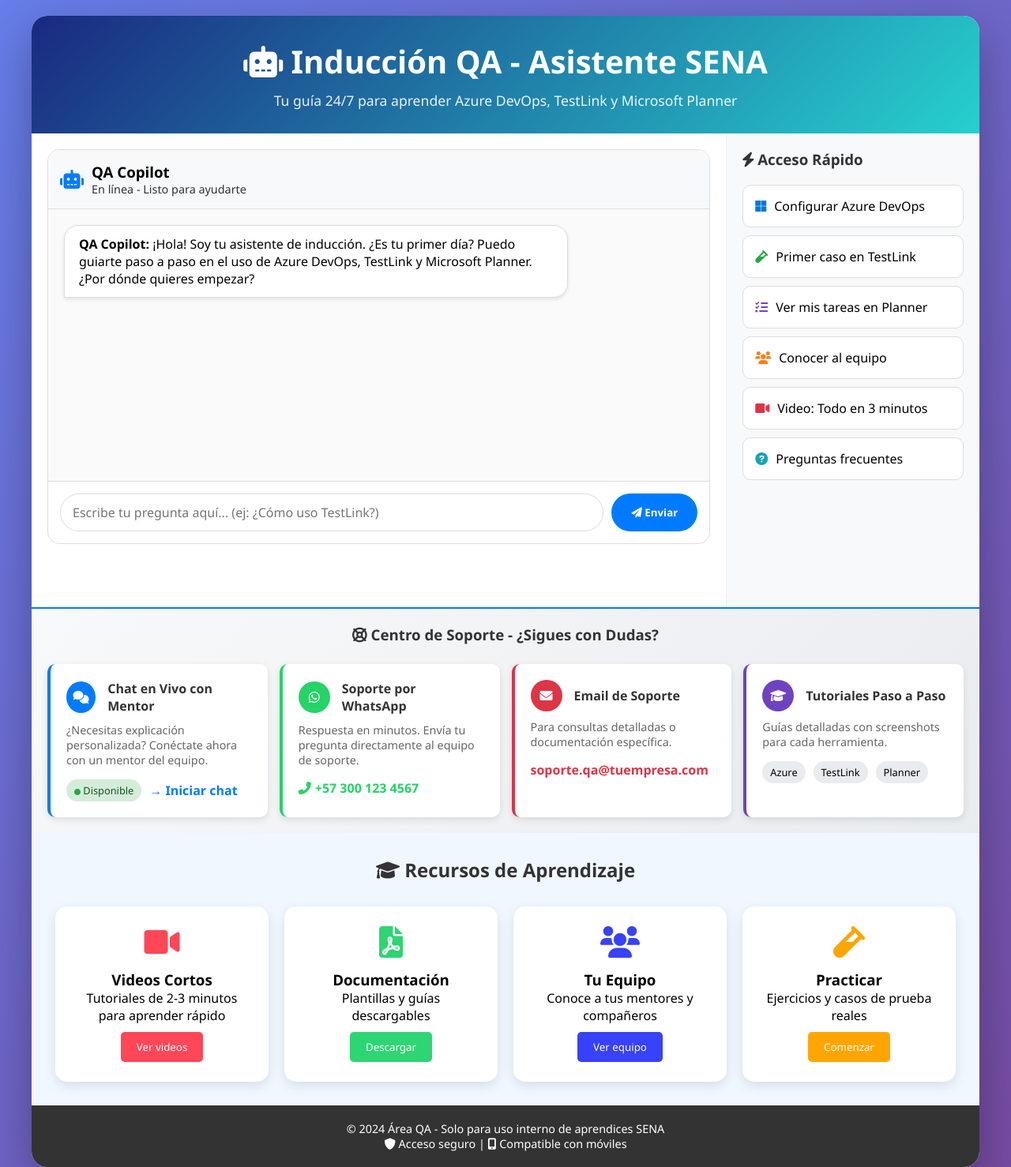
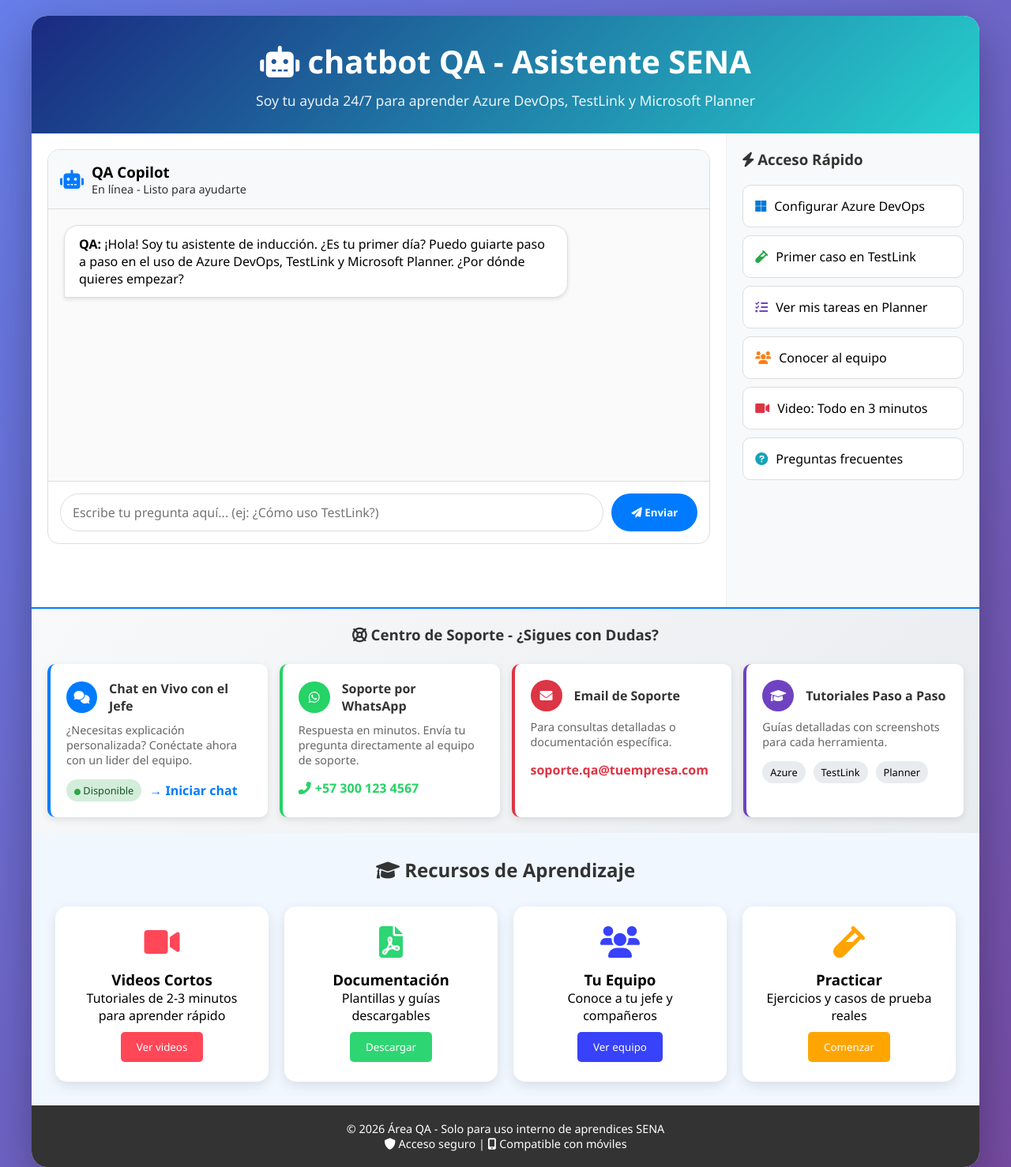
Before and after one commit to carolina253/induccion-qa-chatbot, a website: page index.html in a window 1280 px wide. Shown: the top 1478 px of the page at 79% size. Drawn offline with Linux system fonts and the light colour scheme.

Commit message:
Update index.html

```diff
--- a/index.html
+++ b/index.html
@@ -3,7 +3,7 @@
 <head>
     <meta charset="UTF-8">
     <meta name="viewport" content="width=device-width, initial-scale=1.0">
-    <title>🤖 Inducción QA - Asistente para Aprendices SENA</title>
+    <title>🤖 chatbot QA - Asistente para Aprendices SENA</title>
 
     <!-- Font Awesome para iconos -->
     <link rel="stylesheet" href="https://cdnjs.cloudflare.com/ajax/libs/font-awesome/6.0.0/css/all.min.css">
@@ -469,8 +469,8 @@
     <div class="container">
         <!-- Header -->
         <div class="header">
-            <h1><i class="fas fa-robot"></i> Inducción QA - Asistente SENA</h1>
-            <p>Tu guía 24/7 para aprender Azure DevOps, TestLink y Microsoft Planner</p>
+            <h1><i class="fas fa-robot"></i> chatbot QA - Asistente SENA</h1>
+            <p>Soy tu ayuda 24/7 para aprender Azure DevOps, TestLink y Microsoft Planner</p>
         </div>
 
         <!-- Main Content -->
@@ -488,7 +488,7 @@
                     <div class="messages" id="messages">
                         <!-- Mensaje de bienvenida -->
                         <div class="message bot-message">
-                            <strong>QA Copilot:</strong> ¡Hola! Soy tu asistente de inducción. ¿Es tu primer día? Puedo guiarte paso a paso en el uso de Azure DevOps, TestLink y Microsoft Planner. ¿Por dónde quieres empezar?
+                            <strong>QA:</strong> ¡Hola! Soy tu asistente de inducción. ¿Es tu primer día? Puedo guiarte paso a paso en el uso de Azure DevOps, TestLink y Microsoft Planner. ¿Por dónde quieres empezar?
                         </div>
                     </div>
                     <div class="input-area">
@@ -541,10 +541,10 @@
                         <div style="background: #007bff; color: white; width: 40px; height: 40px; border-radius: 50%; display: flex; align-items: center; justify-content: center;">
                             <i class="fas fa-comments"></i>
                         </div>
-                        <h4 style="margin: 0; color: #333;">Chat en Vivo con Mentor</h4>
+                        <h4 style="margin: 0; color: #333;">Chat en Vivo con el Jefe</h4>
                     </div>
                     <p style="color: #666; font-size: 0.9rem; margin-bottom: 15px;">
-                        ¿Necesitas explicación personalizada? Conéctate ahora con un mentor del equipo.
+                        ¿Necesitas explicación personalizada? Conéctate ahora con un lider del equipo.
                     </p>
                     <div style="display: flex; align-items: center; gap: 10px;">
                         <span style="background: #d4edda; color: #155724; padding: 5px 10px; border-radius: 15px; font-size: 0.8rem;">
@@ -625,7 +625,7 @@
                 <div class="resource-card">
                     <i class="fas fa-users team"></i>
                     <h3>Tu Equipo</h3>
-                    <p>Conoce a tus mentores y compañeros</p>
+                    <p>Conoce a tu jefe y compañeros</p>
                     <button class="resource-btn" onclick="showTeam()" style="background: #3742fa; color: white; border: none; padding: 10px 20px; border-radius: 5px; cursor: pointer; margin-top: 10px;">Ver equipo</button>
                 </div>
                 <div class="resource-card">
@@ -639,7 +639,7 @@
 
         <!-- Footer -->
         <div class="footer">
-            <p>© 2024 Área QA - Solo para uso interno de aprendices SENA</p>
+            <p>© 2026 Área QA - Solo para uso interno de aprendices SENA</p>
             <p><i class="fas fa-shield-alt"></i> Acceso seguro | <i class="fas fa-mobile-alt"></i> Compatible con móviles</p>
         </div>
     </div>
```
